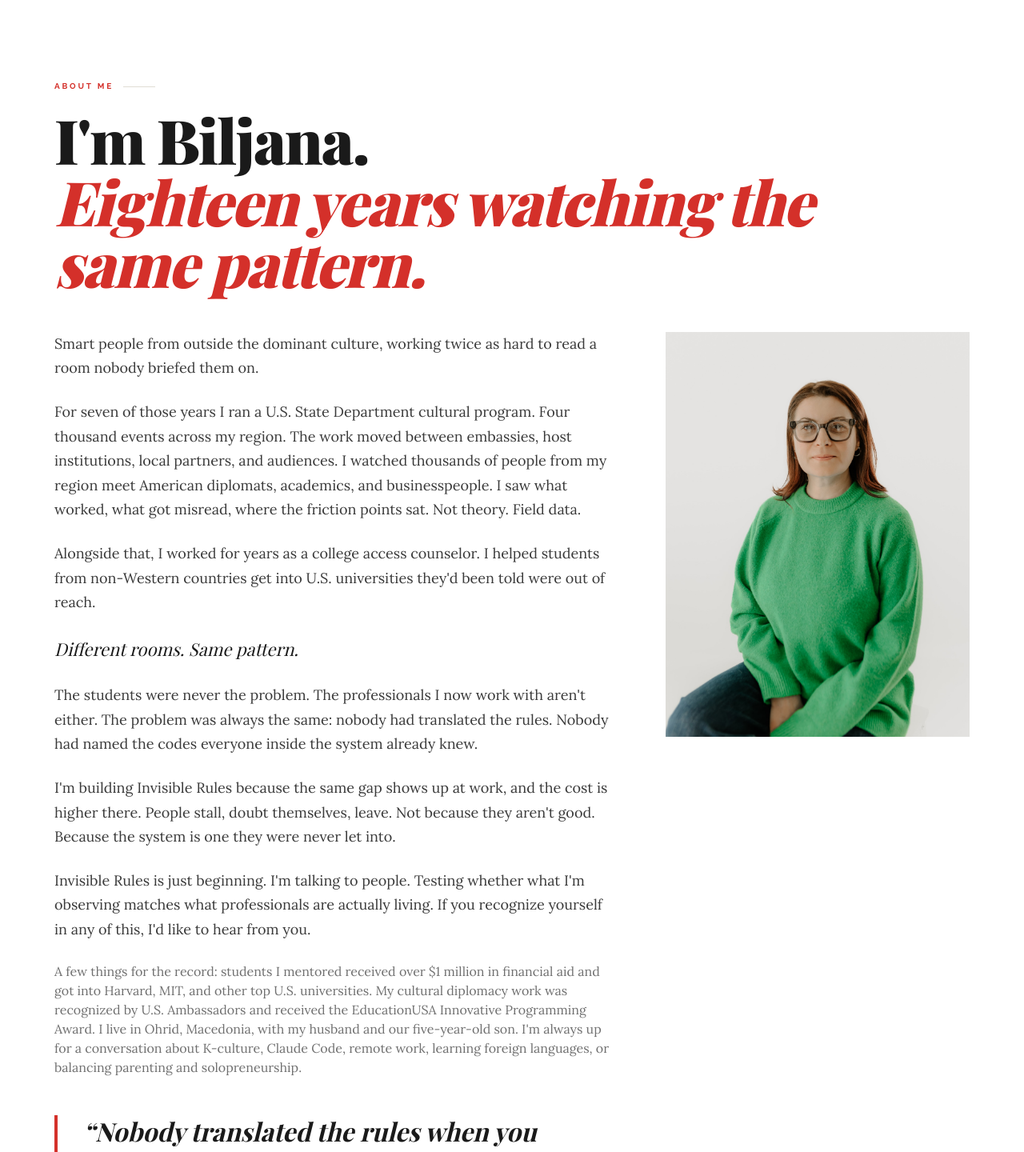
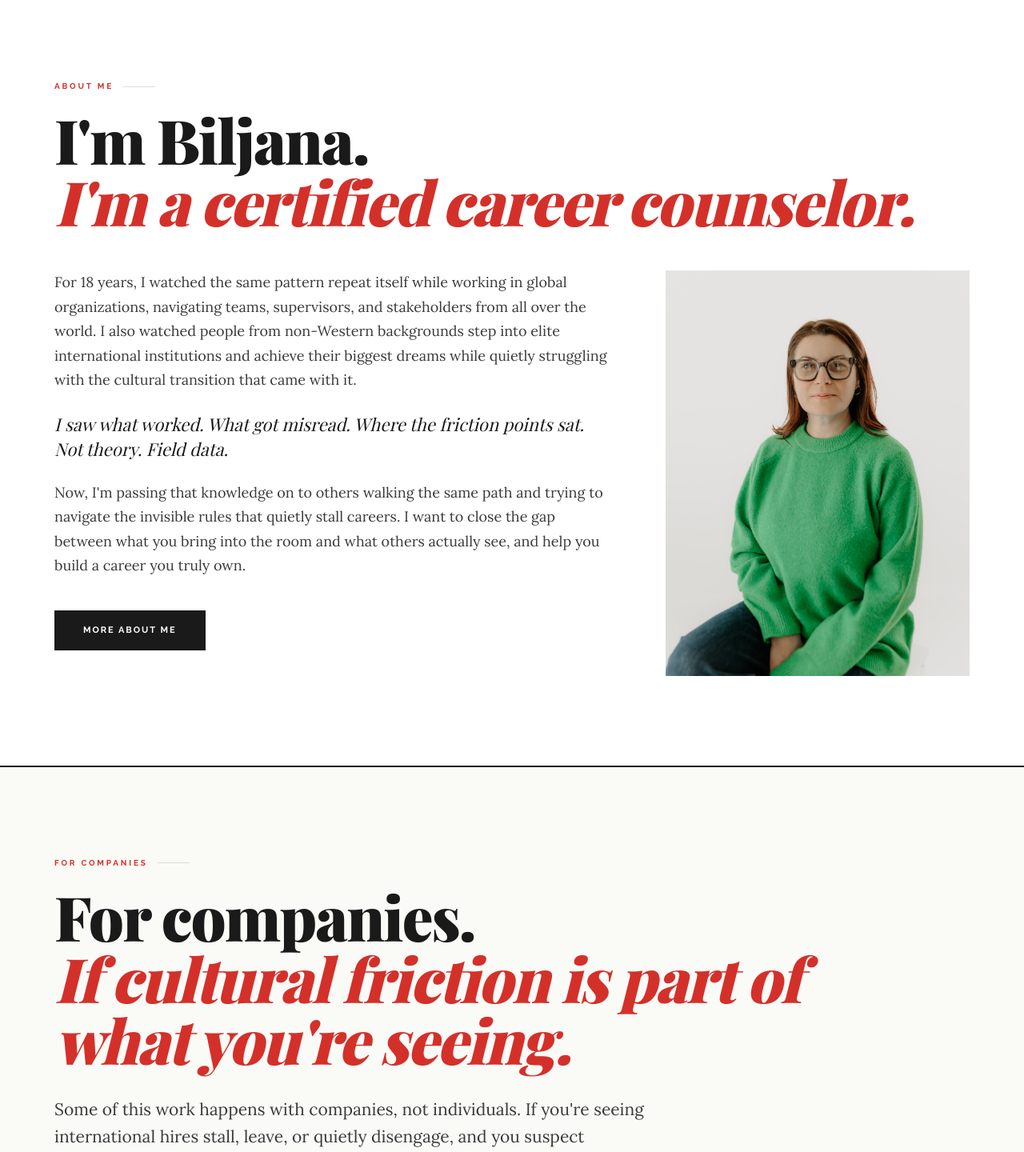
Before and after one commit to biljanatasetovikj-boop/InvisibleRules, a Next.js app: page / in a window 1280 px wide. Shown: the part 3800-5240 px from the top of the page at 80% size. Built offline with nearby package versions, Linux system fonts and the light colour scheme; a web font is replaced by a local one.

Commit message:
rewrite About section with new copy and More about me button

```diff
--- a/components/About.tsx
+++ b/components/About.tsx
@@ -12,11 +12,11 @@ export default function About() {
             </span>
             <span className="w-10 h-px bg-[#e0ddd5]" />
           </div>
-          <h2 className="font-serif font-black text-[#1a1a1a] text-[clamp(42px,6vw,82px)] tracking-[-0.025em] leading-none mb-12 max-w-[960px]">
+          <h2 className="font-serif font-black text-[#1a1a1a] text-[clamp(42px,6vw,82px)] tracking-[-0.025em] leading-none mb-12">
             I&apos;m Biljana.
             <br />
             <span className="italic text-[#d4302a]">
-              Eighteen years watching the same pattern.
+              I&apos;m a certified career counselor.
             </span>
           </h2>
         </FadeIn>
@@ -24,66 +24,39 @@ export default function About() {
         <div className="grid grid-cols-1 lg:grid-cols-[1fr_380px] gap-12 lg:gap-16 items-start">
           <div>
             <FadeIn delay={0.1}>
-              <div className="space-y-6 font-body text-[18px] text-[#3a3a3a] leading-[1.7]">
+              <div className="space-y-6 font-body text-[18px] text-[#3a3a3a] leading-[1.7] max-w-[700px]">
                 <p>
-                  Smart people from outside the dominant culture, working twice
-                  as hard to read a room nobody briefed them on.
+                  For 18 years, I watched the same pattern repeat itself while
+                  working in global organizations, navigating teams,
+                  supervisors, and stakeholders from all over the world. I also
+                  watched people from non-Western backgrounds step into elite
+                  international institutions and achieve their biggest dreams
+                  while quietly struggling with the cultural transition that
+                  came with it.
+                </p>
+                <p className="font-serif italic text-[#1a1a1a] text-[22px] leading-[1.4]">
+                  I saw what worked. What got misread. Where the friction
+                  points sat. Not theory. Field data.
                 </p>
                 <p>
-                  For seven of those years I ran a U.S. State Department
-                  cultural program. Four thousand events across my region. The
-                  work moved between embassies, host institutions, local
-                  partners, and audiences. I watched thousands of people from
-                  my region meet American diplomats, academics, and
-                  businesspeople. I saw what worked, what got misread, where
-                  the friction points sat. Not theory. Field data.
-                </p>
-                <p>
-                  Alongside that, I worked for years as a college access
-                  counselor. I helped students from non-Western countries get
-                  into U.S. universities they&apos;d been told were out of
-                  reach.
-                </p>
-                <p className="font-serif italic text-[#1a1a1a] text-[22px]">
-                  Different rooms. Same pattern.
-                </p>
-                <p>
-                  The students were never the problem. The professionals I now
-                  work with aren&apos;t either. The problem was always the same:
-                  nobody had translated the rules. Nobody had named the codes
-                  everyone inside the system already knew.
-                </p>
-                <p>
-                  I&apos;m building Invisible Rules because the same gap shows
-                  up at work, and the cost is higher there. People stall, doubt
-                  themselves, leave. Not because they aren&apos;t good. Because
-                  the system is one they were never let into.
-                </p>
-                <p>
-                  Invisible Rules is just beginning. I&apos;m talking to people.
-                  Testing whether what I&apos;m observing matches what
-                  professionals are actually living. If you recognize yourself
-                  in any of this, I&apos;d like to hear from you.
-                </p>
-                <p className="text-[#707070] text-base">
-                  A few things for the record: students I mentored received
-                  over $1 million in financial aid and got into Harvard, MIT,
-                  and other top U.S. universities. My cultural diplomacy work
-                  was recognized by U.S. Ambassadors and received the
-                  EducationUSA Innovative Programming Award. I live in Ohrid,
-                  Macedonia, with my husband and our five-year-old son.
-                  I&apos;m always up for a conversation about K-culture, Claude
-                  Code, remote work, learning foreign languages, or balancing
-                  parenting and solopreneurship.
+                  Now, I&apos;m passing that knowledge on to others walking the
+                  same path and trying to navigate the invisible rules that
+                  quietly stall careers. I want to close the gap between what
+                  you bring into the room and what others actually see, and
+                  help you build a career you truly own.
                 </p>
               </div>
-            </FadeIn>
 
-            <FadeIn delay={0.2}>
-              <blockquote className="mt-12 border-l-4 border-[#d4302a] pl-8 font-serif italic font-bold text-[#1a1a1a] text-[clamp(22px,2.6vw,32px)] leading-[1.25] max-w-[800px]">
-                &ldquo;Nobody translated the rules when you walked in.
-                That&apos;s the work.&rdquo;
-              </blockquote>
+              <div className="mt-10">
+                <a
+                  href="https://www.linkedin.com/in/biljana-kuzmanovska-tasetovikj/"
+                  target="_blank"
+                  rel="noopener noreferrer"
+                  className="inline-block bg-[#1a1a1a] text-white px-9 py-4 font-sans text-[11px] font-bold uppercase tracking-[0.18em] hover:bg-[#d4302a] transition-colors"
+                >
+                  More about me
+                </a>
+              </div>
             </FadeIn>
           </div>
 
```
